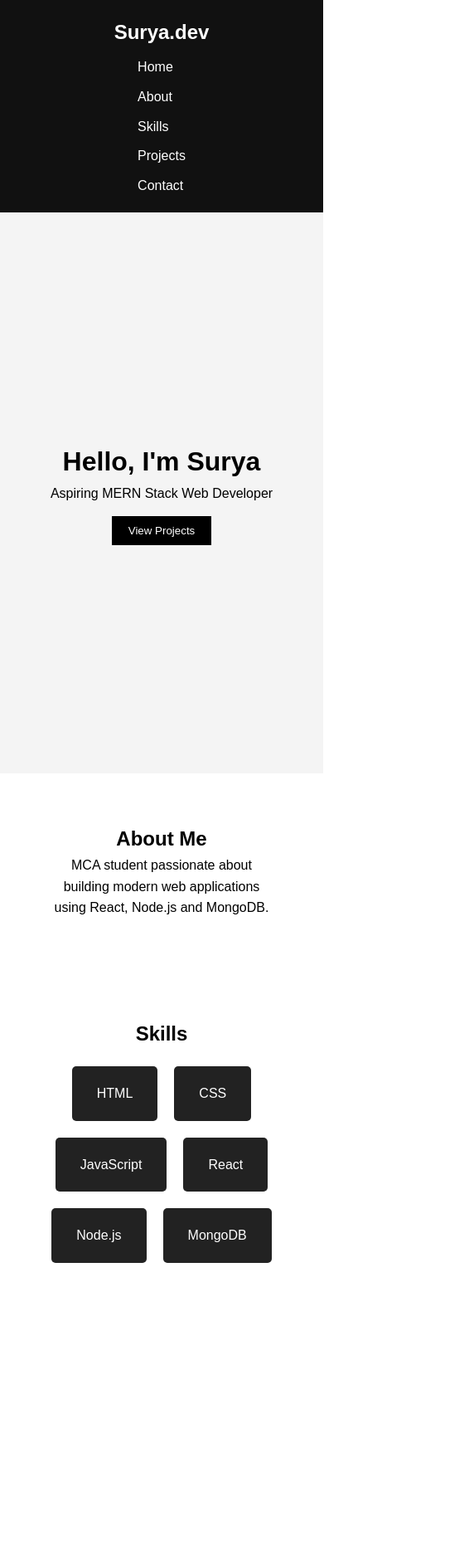
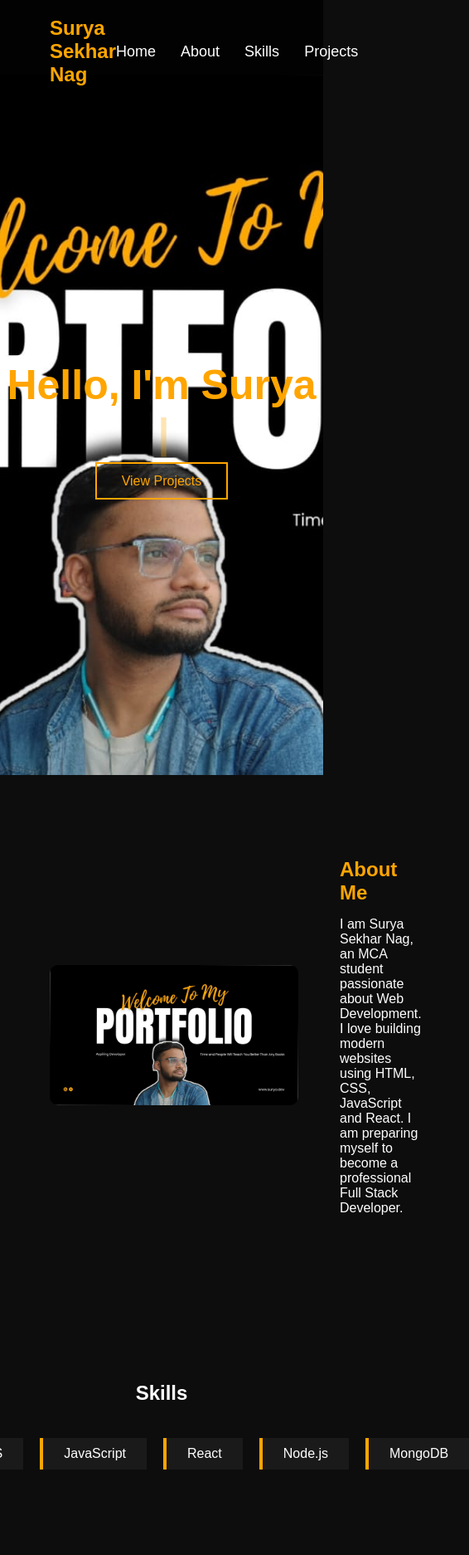
Before and after one commit to SuryaSekharNag/portfolio-website, a plain HTML site: page index.html in a window 390 px wide. Shown: the top 1874 px of the page at 83% size, 566 px wide, since content can reach past the window. Before the commit the page ends 1582 px from the top, so only its background shows below. Drawn offline with Linux system fonts and the light colour scheme.

Commit message:
Updated UI, hero section, navbar, sections design

```diff
--- a/index.html
+++ b/index.html
@@ -2,40 +2,54 @@
 <html lang="en">
 <head>
     <meta charset="UTF-8" />
-    <meta name="viewport" content="width=device-width, initial-scale=1.0" />
-    <title>Surya Sekhar Nag | Web Developer</title>
+    <meta name="viewport" content="width=device-width, initial-scale=1.0"/>
+    <title>Surya Sekhar Nag | Portfolio</title>
     <link rel="stylesheet" href="style.css" />
 </head>
 <body>
 
+<!-- ===== NAVBAR ===== -->
 <nav class="navbar">
-        <h2 class="logo">Surya.dev</h2>
+    <div class="logo">Surya Sekhar Nag</div>
     <ul class="nav-links">
-            <li><a href="#">Home</a></li>
-            <li><a href="#">About</a></li>
-            <li><a href="#">Skills</a></li>
-            <li><a href="#">Projects</a></li>
-            <li><a href="#">Contact</a></li>
+        <li><a href="#hero">Home</a></li>
+        <li><a href="#about">About</a></li>
+        <li><a href="#skills">Skills</a></li>
+        <li><a href="#projects">Projects</a></li>
     </ul>
 </nav>
 
-    <section class="hero">
-        <div class="hero-text">
-            <h1>Hello, I'm Surya</h1>
-            <p>Aspiring MERN Stack Web Developer</p>
-            <button>View Projects</button>
+<!-- ===== HERO ===== -->
+<section id="hero" class="hero">
+    <div class="hero-content">
+        <h1>
+    <span id="typing-text"></span>
+    <span class="cursor">|</span>
+</h1>
+
+        <a href="#projects" class="hero-btn">View Projects</a>
     </div>
 </section>
 
-    <section class="about">
+<!-- ===== ABOUT ===== -->
+<section id="about" class="about reveal">
+    <div class="about-container">
+        <div class="about-image">
+            <img src="images/suryaprotfolio1.jpeg" alt="Surya">
+        </div>
+        <div class="about-text">
             <h2>About Me</h2>
             <p>
-            MCA student passionate about building modern web applications using
-            React, Node.js and MongoDB.
+                I am Surya Sekhar Nag, an MCA student passionate about Web Development.
+                I love building modern websites using HTML, CSS, JavaScript and React.
+                I am preparing myself to become a professional Full Stack Developer.
             </p>
+        </div>
+    </div>
 </section>
 
-    <section class="skills">
+<!-- ===== SKILLS ===== -->
+<section id="skills" class="skills reveal">
     <h2>Skills</h2>
     <div class="skill-cards">
         <div class="card">HTML</div>
@@ -47,5 +61,51 @@
     </div>
 </section>
 
+<!-- ===== PROJECTS ===== -->
+<section id="projects" class="projects">
+    <h2>My Projects</h2>
+
+    <div class="project-cards">
+
+        <div class="project-card">
+            <h3>Portfolio Website</h3>
+            <p>A modern personal portfolio built using HTML, CSS and JavaScript to showcase my skills and projects.</p>
+            <a href="#" class="project-btn">View Project →</a>
+        </div>
+
+        <div class="project-card">
+            <h3>GangZee – Social Media Platform</h3>
+            <p>A web-based social platform where users can react to posts based on emotions. Built using HTML, CSS, Bootstrap and JavaScript.</p>
+            <a href="#" class="project-btn">View Project →</a>
+        </div>
+
+        <div class="project-card">
+            <h3>Medicine Donation System</h3>
+            <p>An e-commerce based system that allows users to donate unused medicines to the needy using modern web technologies.</p>
+            <a href="#" class="project-btn">View Project →</a>
+        </div>
+
+    </div>
+</section>
+
+
+<script src="script.js"></script>
+<script>
+const text = "Hello, I'm Surya";
+const typingElement = document.getElementById("typing-text");
+
+let index = 0;
+
+function typeEffect() {
+    if (index < text.length) {
+        typingElement.innerHTML += text.charAt(index);
+        index++;
+        setTimeout(typeEffect, 80);
+    }
+}
+
+window.onload = typeEffect;
+</script>
+
 </body>
 </html>
--- /dev/null
+++ b/script.js
@@ -0,0 +1,12 @@
+window.addEventListener('scroll', function() {
+    const reveals = document.querySelectorAll('.reveal');
+
+    reveals.forEach(reveal => {
+        const windowHeight = window.innerHeight;
+        const elementTop = reveal.getBoundingClientRect().top;
+
+        if(elementTop < windowHeight - 150){
+            reveal.classList.add('active');
+        }
+    });
+});
--- a/style.css
+++ b/style.css
@@ -1,91 +1,251 @@
-* {
-    margin: 0;
-    padding: 0;
-    box-sizing: border-box;
+*{
+    margin:0;
+    padding:0;
+    box-sizing:border-box;
     font-family: Arial, Helvetica, sans-serif;
 }
 
-body {
-    line-height: 1.6;
+body{
+    background:#0d0d0d;
+    color:white;
+    padding-top:90px;
 }
 
-/* Navbar */
-.navbar {
-    display: flex;
-    justify-content: space-between;
-    padding: 20px 60px;
-    background: #111;
-    color: white;
+/* ===== NAVBAR ===== */
+.navbar{
+    position:fixed;
+    top:0;
+    width:100%;
+    padding:20px 60px;
+    background:rgba(0,0,0,0.8);
+    display:flex;
+    justify-content:space-between;
+    align-items:center;
+    z-index:1000;
 }
 
-.nav-links {
-    display: flex;
-    list-style: none;
-    gap: 20px;
+.logo{
+    color:orange;
+    font-size:24px;
+    font-weight:bold;
 }
 
-.nav-links a {
-    color: white;
-    text-decoration: none;
+.nav-links{
+    list-style:none;
+    display:flex;
+    gap:30px;
 }
 
-/* Hero Section */
-.hero {
-    height: 80vh;
-    display: flex;
-    align-items: center;
-    justify-content: center;
-    background: #f4f4f4;
-    text-align: center;
+.nav-links a{
+    text-decoration:none;
+    color:white;
+    font-size:18px;
 }
 
-.hero h1 {
-    font-size: 48px;
+.nav-links a:hover{
+    color:orange;
 }
 
-.hero button {
-    padding: 10px 20px;
-    margin-top: 15px;
-    border: none;
-    background: black;
-    color: white;
-    cursor: pointer;
+/* ===== HERO ===== */
+.hero{
+    height:100vh;
+    background:url("images/suryaprotfolio1.jpeg") center/cover no-repeat;
+    display:flex;
+    justify-content:center;
+    align-items:center;
+    text-align:center;
 }
 
-/* About */
-.about, .skills {
-    padding: 60px;
-    text-align: center;
+.hero-content h1{
+    font-size:50px;
+    color:orange;
+    margin-bottom:20px;
 }
 
-/* Skills */
-.skill-cards {
-    margin-top: 20px;
-    display: flex;
-    justify-content: center;
-    gap: 20px;
-    flex-wrap: wrap;
+.hero-btn{
+    padding:12px 30px;
+    border:2px solid orange;
+    color:orange;
+    text-decoration:none;
+    transition:0.4s;
 }
 
-.card {
-    padding: 20px 30px;
-    background: #222;
-    color: white;
-    border-radius: 5px;
+.hero-btn:hover{
+    background:orange;
+    color:black;
 }
-@media (max-width: 768px) {
-    .navbar {
-        flex-direction: column;
-        align-items: center;
-    }
 
-    .hero h1 {
-        font-size: 32px;
-    }
+/* ===== ABOUT ===== */
+.about{
+    padding:100px 60px;
+}
 
-    .nav-links {
-        flex-direction: column;
-        gap: 10px;
-        margin-top: 10px;
-    }
+.about-container{
+    display:flex;
+    align-items:center;
+    gap:50px;
 }
+
+.about-image img{
+    width:300px;
+    border-radius:10px;
+}
+
+.about-text h2{
+    color:orange;
+    margin-bottom:15px;
+}
+
+/* ===== SKILLS ===== */
+.skills{
+    padding:100px 60px;
+    text-align:center;
+}
+
+.skill-cards{
+    margin-top:40px;
+    display:flex;
+    justify-content:center;
+    gap:20px;
+}
+
+/* ===== Skills Hover Effect ===== */
+.card{
+    padding:10px 25px;
+    border-left:4px solid orange;
+    background:#1a1a1a;
+    transition:0.4s ease;
+    cursor:pointer;
+}
+
+.card:hover{
+    transform:translateY(-8px) scale(1.05);
+    background:orange;
+    color:black;
+    box-shadow:0 10px 25px rgba(255,145,0,0.4);
+}
+
+
+.card{
+    padding:10px 25px;
+    border-left:4px solid orange;
+    background:#1a1a1a;
+}
+
+/* ===== PROJECTS ===== */
+/* ===== Project Card Hover Effect ===== */
+/* ===== Projects Section Premium Design ===== */
+
+.projects{
+    padding:120px 20px;
+    text-align:center;
+}
+
+.projects h2{
+    font-size:44px;
+    margin-bottom:60px;
+    color:var(--primary);
+}
+
+/* Grid */
+.project-cards{
+    display:grid;
+    grid-template-columns:repeat(auto-fit, minmax(320px, 1fr));
+    gap:40px;
+}
+
+/* Card */
+.project-card{
+    background:linear-gradient(145deg,#111,#1a1a1a);
+    border:1px solid rgba(255,145,0,0.25);
+    border-radius:18px;
+    padding:40px 30px;
+    text-align:left;
+    transition:0.4s ease;
+    position:relative;
+    overflow:hidden;
+}
+
+/* Glow effect on hover */
+.project-card::before{
+    content:"";
+    position:absolute;
+    top:-50%;
+    left:-50%;
+    width:200%;
+    height:200%;
+    background:radial-gradient(circle, rgba(255,145,0,0.08), transparent 60%);
+    transform:rotate(25deg);
+    transition:0.6s;
+}
+
+.project-card:hover::before{
+    top:-30%;
+    left:-30%;
+}
+
+/* Hover lift */
+.project-card:hover{
+    transform:translateY(-14px);
+    border-color:var(--primary);
+    box-shadow:0 20px 45px rgba(255,145,0,0.25);
+}
+
+/* Title */
+.project-card h3{
+    color:var(--primary);
+    margin-bottom:18px;
+    font-size:22px;
+}
+
+/* Text */
+.project-card p{
+    color:#bbb;
+    line-height:1.7;
+    margin-bottom:25px;
+}
+
+/* Button */
+.project-btn{
+    text-decoration:none;
+    color:var(--primary);
+    font-weight:600;
+    border-bottom:2px solid transparent;
+    transition:0.3s;
+}
+
+.project-btn:hover{
+    border-color:var(--primary);
+    letter-spacing:1px;
+}
+
+
+
+
+/* ===== SCROLL ANIMATION ===== */
+.reveal{
+    opacity:0;
+    transform:translateY(60px);
+    transition:1s;
+}
+
+.reveal.active{
+    opacity:1;
+    transform:translateY(0);
+}
+
+/* ===== Typing Animation ===== */
+
+.cursor{
+    display:inline-block;
+    margin-left:5px;
+    color:var(--primary);
+    animation:blink 0.8s infinite;
+    font-weight:bold;
+}
+
+@keyframes blink{
+    0%{opacity:1;}
+    50%{opacity:0;}
+    100%{opacity:1;}
+}
```
Also changed, not shown: images/suryaprotfolio1.jpeg (added). Lines whose indentation alone changed are shown as unchanged.
